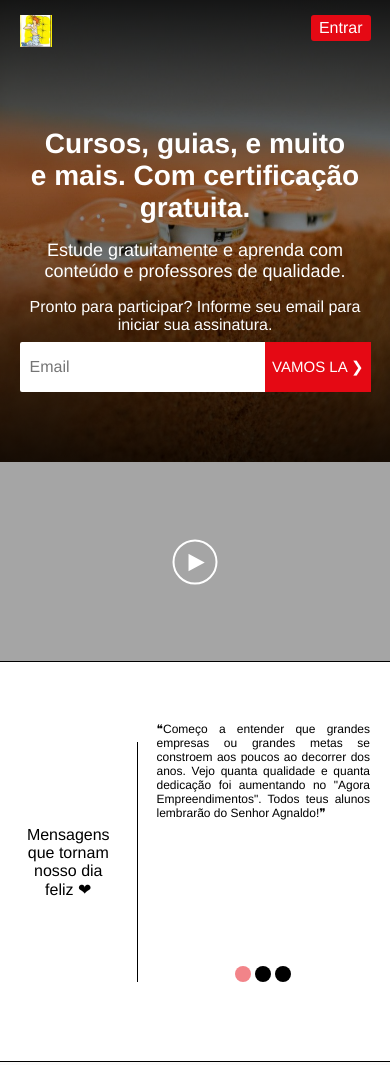
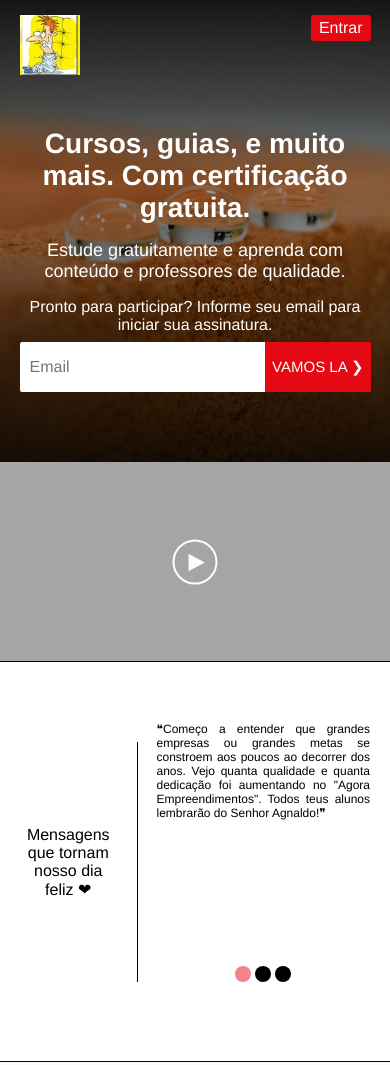
Before and after one commit to guhcalm/agoraempreendimentos, a plain HTML site: page index.html in a window 390 px wide. Shown: the top 1065 px of the page. Drawn offline with Linux system fonts and the light colour scheme.

Commit message:
Add files via upload

```diff
--- a/estilo.css
+++ b/estilo.css
@@ -394,7 +394,7 @@ footer img {
 
 @media screen and (max-width: 768px) {
     nav { width: 90%; top: 15px; }
-        .logo { width: 32px; height: 32px; }
+        .logo { width: 60px; height: 60px; }
         nav a { padding: 4px 8px; }
     .captura { padding-top: 120px; padding-bottom: 70px; width: 90%; }
         h1, h2, h3 { padding-top: 8px; padding-bottom: 8px; }
--- a/index.html
+++ b/index.html
@@ -26,7 +26,7 @@
     <img src="imagens/construtor.png" alt="">
     <!--Email-->
         <div class="captura">
-            <h1>Cursos, guias, e muito<br>e mais. Com certificação gratuita.</h1>
+            <h1>Cursos, guias, e muito<br>mais. Com certificação gratuita.</h1>
             <h2>Estude gratuitamente e aprenda com conteúdo e professores de qualidade.</h2>
             <h3>Pronto para participar? Informe seu email para iniciar sua assinatura.</h3>
             <div class="input">
```
